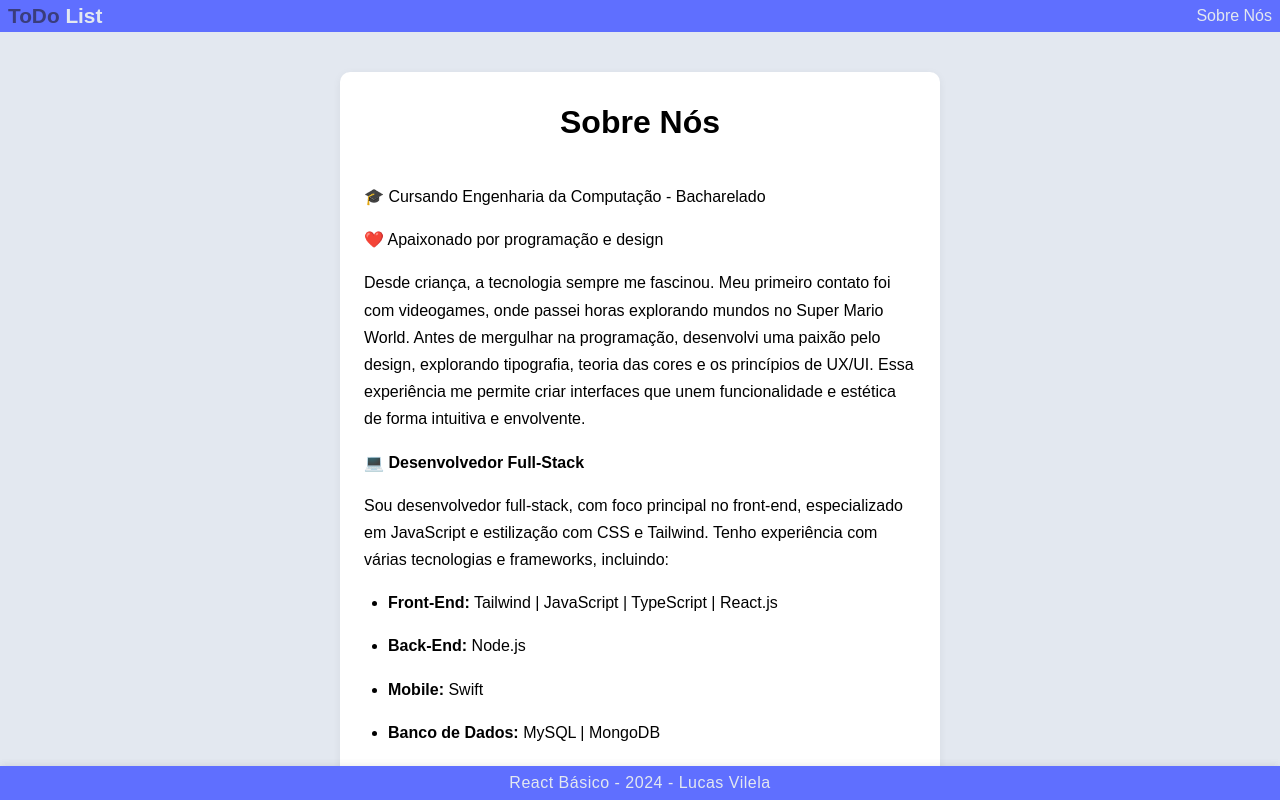
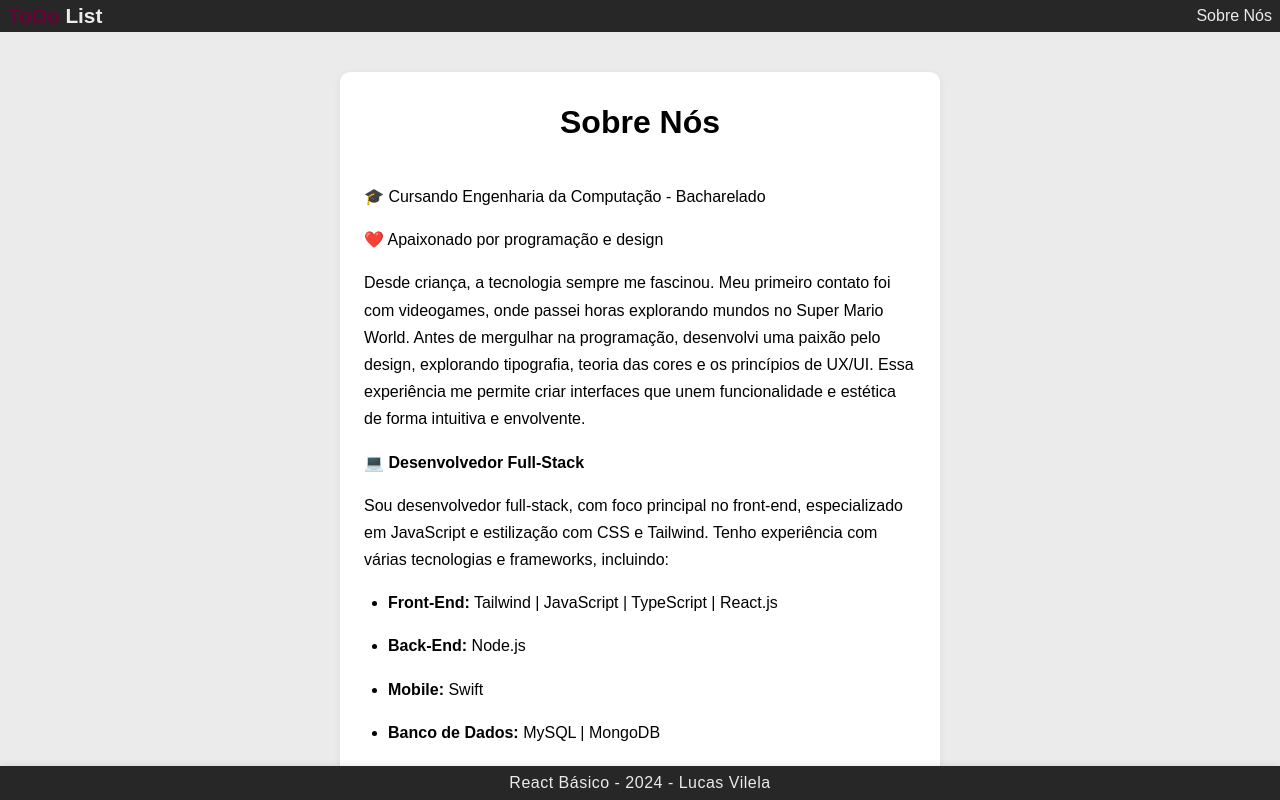
Before and after one commit to lucasvilela91/ToDo-List, a React (Vite) app in the folder vite-project/: page /sobre-nos in a window 1280 px wide. Shown: the top 800 px of the page. Built offline with nearby package versions, Linux system fonts and the light colour scheme; no server answers.

Commit message:
style: Alterando as cores globais

```diff
--- a/vite-project/src/components/Botao/Botao.module.css
+++ b/vite-project/src/components/Botao/Botao.module.css
@@ -1,14 +1,14 @@
 .Botao {
-    border: 1px solid var(--violeta );
-    padding: 0.25rem 0.75rem;
-    color: var(--cinza);
-    cursor: pointer;
+  border: 1px solid var(--preto);
+  padding: 0.25rem 0.75rem;
+  color: var(--cinza);
+  cursor: pointer;
 }
 
-.Botao[tipo="primario"]  {
-    background: var(--verde);
+.Botao[tipo='primario'] {
+  background: var(--laranja);
 }
 
-.Botao[tipo="secundario"]  {
-    background: var(--roxo);
+.Botao[tipo='secundario'] {
+  background: var(--roxo);
 }
--- a/vite-project/src/components/Cabecalho/Cabecalho.module.css
+++ b/vite-project/src/components/Cabecalho/Cabecalho.module.css
@@ -2,7 +2,7 @@
   display: flex;
   justify-content: space-between;
   align-items: center;
-    background: var(--violeta );
+  background: var(--preto);
   color: var(--cinza);
   padding: 0.25rem 0.5rem;
 }
--- a/vite-project/src/components/CampoTexto/CampoTexto.module.css
+++ b/vite-project/src/components/CampoTexto/CampoTexto.module.css
@@ -1,5 +1,5 @@
 .CampoTexto {
-  border: 1px solid var(--violeta);
+  border: 1px solid var(--preto);
   padding: 0.25rem 0.75rem;
   flex: 1 1 120px;
   min-width: 0;
--- a/vite-project/src/components/Rodape/Rodape.module.css
+++ b/vite-project/src/components/Rodape/Rodape.module.css
@@ -1,12 +1,12 @@
 .Rodape {
-    background: var(--violeta);
+  background: var(--preto);
   color: var(--cinza);
   padding: 0.5rem 0.5rem;
   width: 100%;
   text-align: center;
   font-size: 1rem;
   letter-spacing: 0.5px;
-    box-shadow: 0 -2px 8px rgba(0,0,0,0.04);
+  box-shadow: 0 -2px 8px rgba(0, 0, 0, 0.04);
   position: fixed;
   left: 0;
   bottom: 0;
--- a/vite-project/src/global.css
+++ b/vite-project/src/global.css
@@ -1,8 +1,8 @@
 :root {
-  --cinza: #e3e8f0;
-  --violeta: #5f6fff;
-  --roxo: #3a3d7c;
-  --verde: #7ed6df;
+  --cinza: #ebebec;
+  --preto: #272727;
+  --roxo: #690037;
+  --laranja: #fa5a50;
 }
 
 * {
--- a/vite-project/src/pages/SobreNos/SobreNos.module.css
+++ b/vite-project/src/pages/SobreNos/SobreNos.module.css
@@ -25,6 +25,6 @@
 }
 
 .sobreNos a {
-  color: var(--violeta, #7c3aed);
+  color: var(--preto, #7c3aed);
   word-break: break-all;
 }
```
Lines whose indentation alone changed are shown as unchanged.
